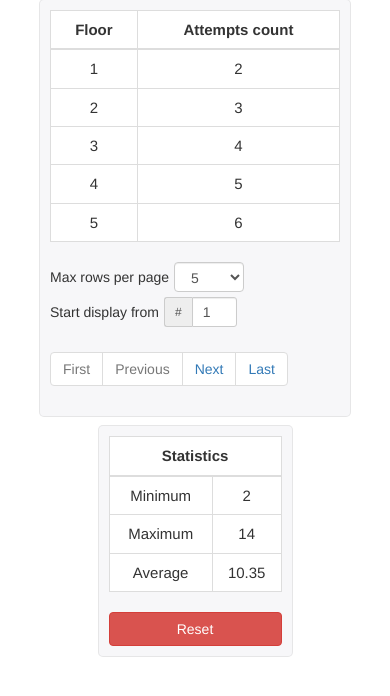
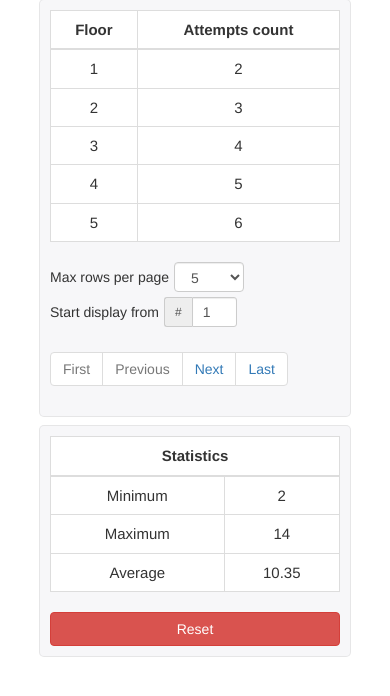
Before and after one commit to IvanKhud/FirstJSApp, a PHP site: page /index.html in a window 390 px wide. Shown: the part 109-805 px from the top of the page. Run offline with PHP 8.4, Linux system fonts and the light colour scheme.

Commit message:
#13 made statistics table wider for small screens

```diff
--- a/css/style.css
+++ b/css/style.css
@@ -177,8 +177,8 @@
 }
 
 .right-sidebar {
-  margin-left: 25%;
-  width: 50%;
+  width: 80%;
+  margin-left: 10%;
 }
 
 
```
